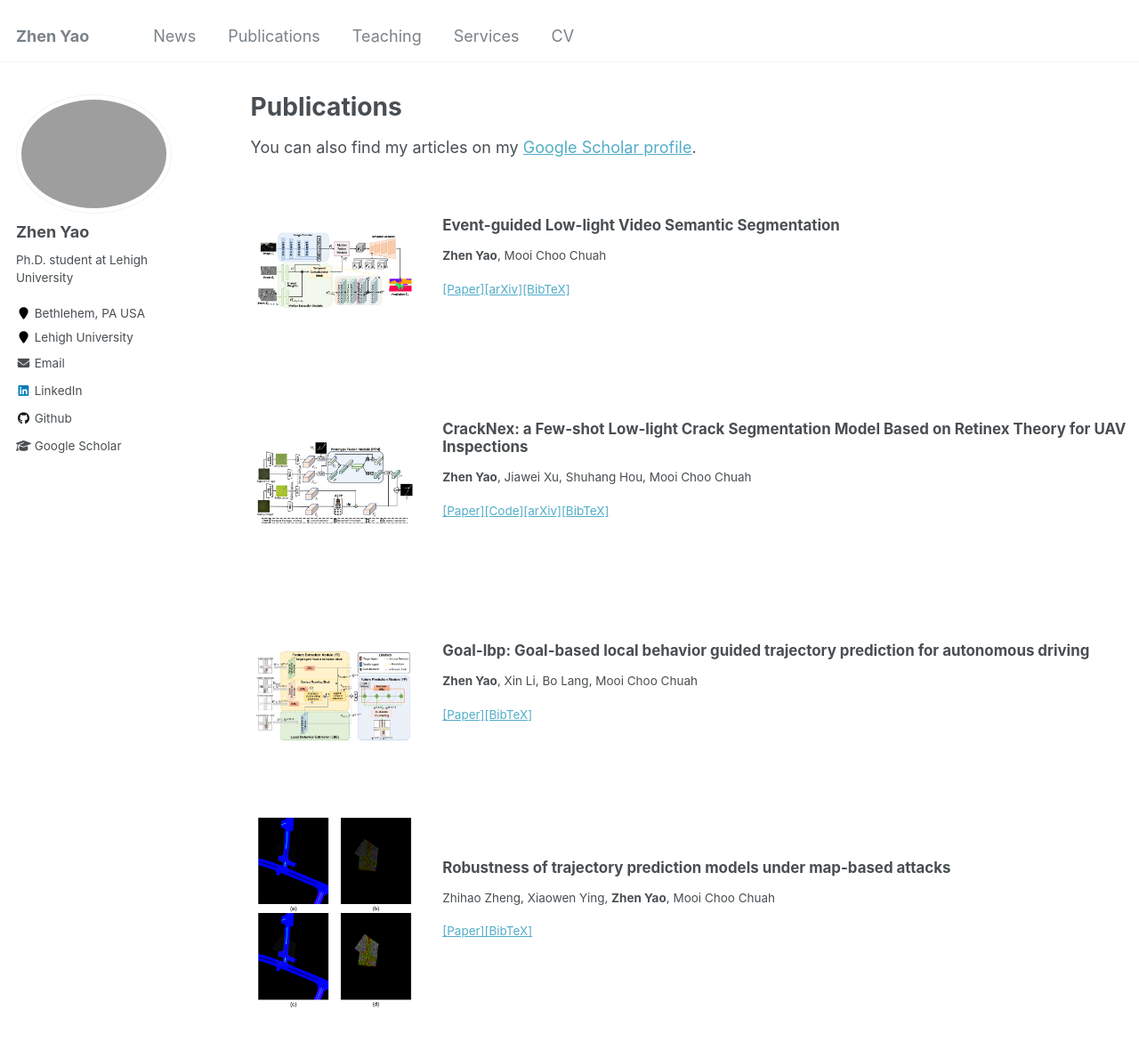
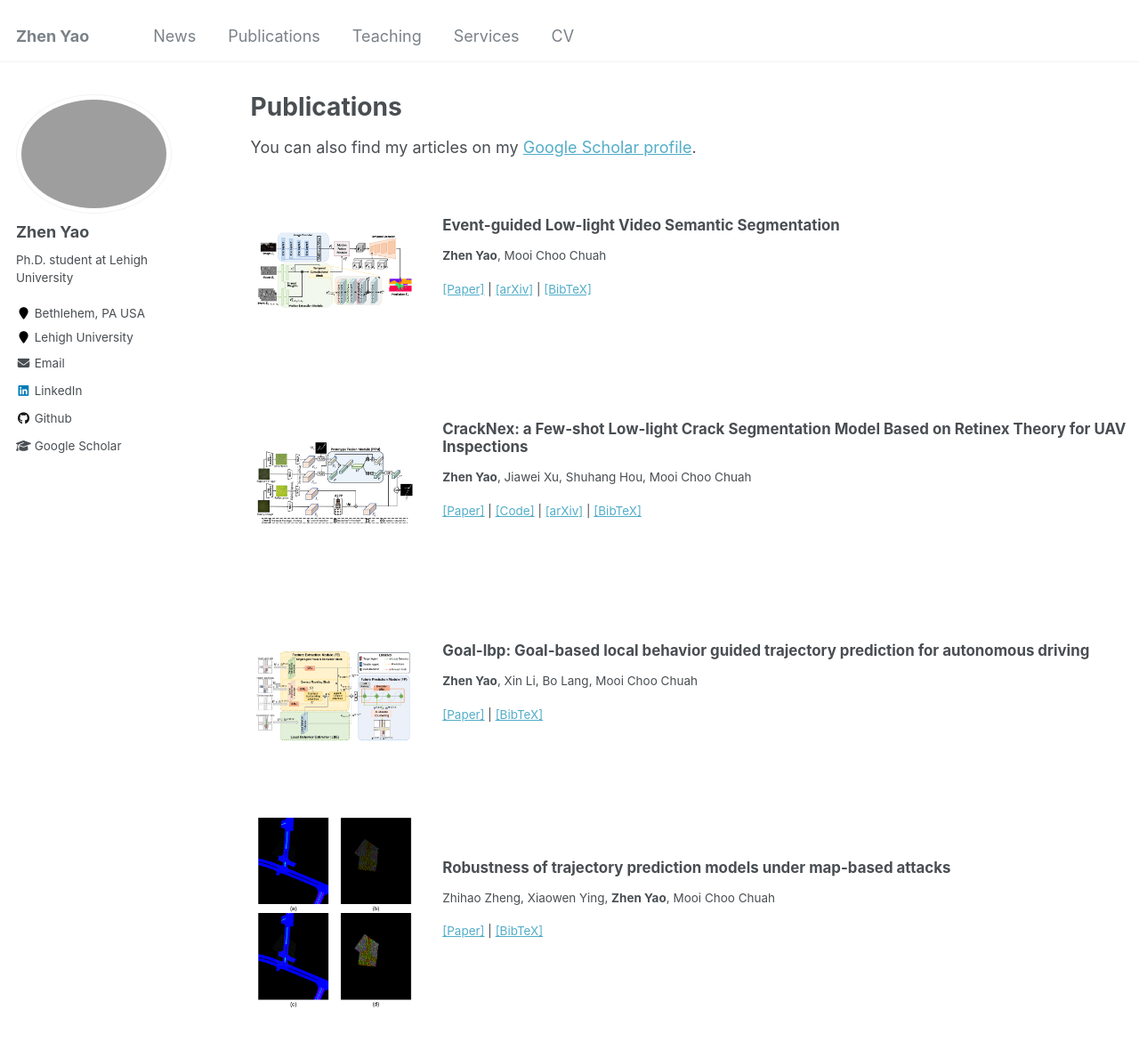
Before and after one commit to zyaocoder/zyaocoder.github.io, a Jekyll site: the page built from _pages/publications.md, in a window 1280 px wide and 1400 px high. Shown: the top 1171 px of the window at 89% size. Built offline with Jekyll 4.4.1, drawn with Linux system fonts in a browser that asks for light colours.

```diff
--- a/_includes/archive-single.html
+++ b/_includes/archive-single.html
@@ -52,11 +52,11 @@
         <p> {{post.authors}}  </p>
         <!-- <a class="w3-button btn w3-white w3-text-blue w3-border" href="https://simple-bev.github.io/">project page</a> -->
         {% if post.paperurl and post.codeurl and post.arxivurl and post.biburl %}
-          <p><a  href="{{post.paperurl}}">[Paper]</a><a  href="{{post.codeurl}}">[Code]</a><a  href="{{post.arxivurl}}">[arXiv]</a><a  href="{{post.biburl}}">[BibTeX]</a></p>
+          <p><a  href="{{post.paperurl}}">[Paper]</a> | <a  href="{{post.codeurl}}">[Code]</a> | <a  href="{{post.arxivurl}}">[arXiv]</a> | <a  href="{{post.biburl}}">[BibTeX]</a></p>
         {% elsif post.paperurl and post.arxivurl and post.biburl %}
-          <p><a  href="{{post.paperurl}}">[Paper]</a><a  href="{{post.arxivurl}}">[arXiv]</a><a  href="{{post.biburl}}">[BibTeX]</a></p>
+          <p><a  href="{{post.paperurl}}">[Paper]</a> | <a  href="{{post.arxivurl}}">[arXiv]</a> | <a  href="{{post.biburl}}">[BibTeX]</a></p>
         {% elsif post.paperurl and post.biburl %}
-          <p><a  href="{{post.paperurl}}">[Paper]</a><a  href="{{post.biburl}}">[BibTeX]</a></p>
+          <p><a  href="{{post.paperurl}}">[Paper]</a> | <a  href="{{post.biburl}}">[BibTeX]</a></p>
         {% endif %}
       </td>
     </tr>
```
